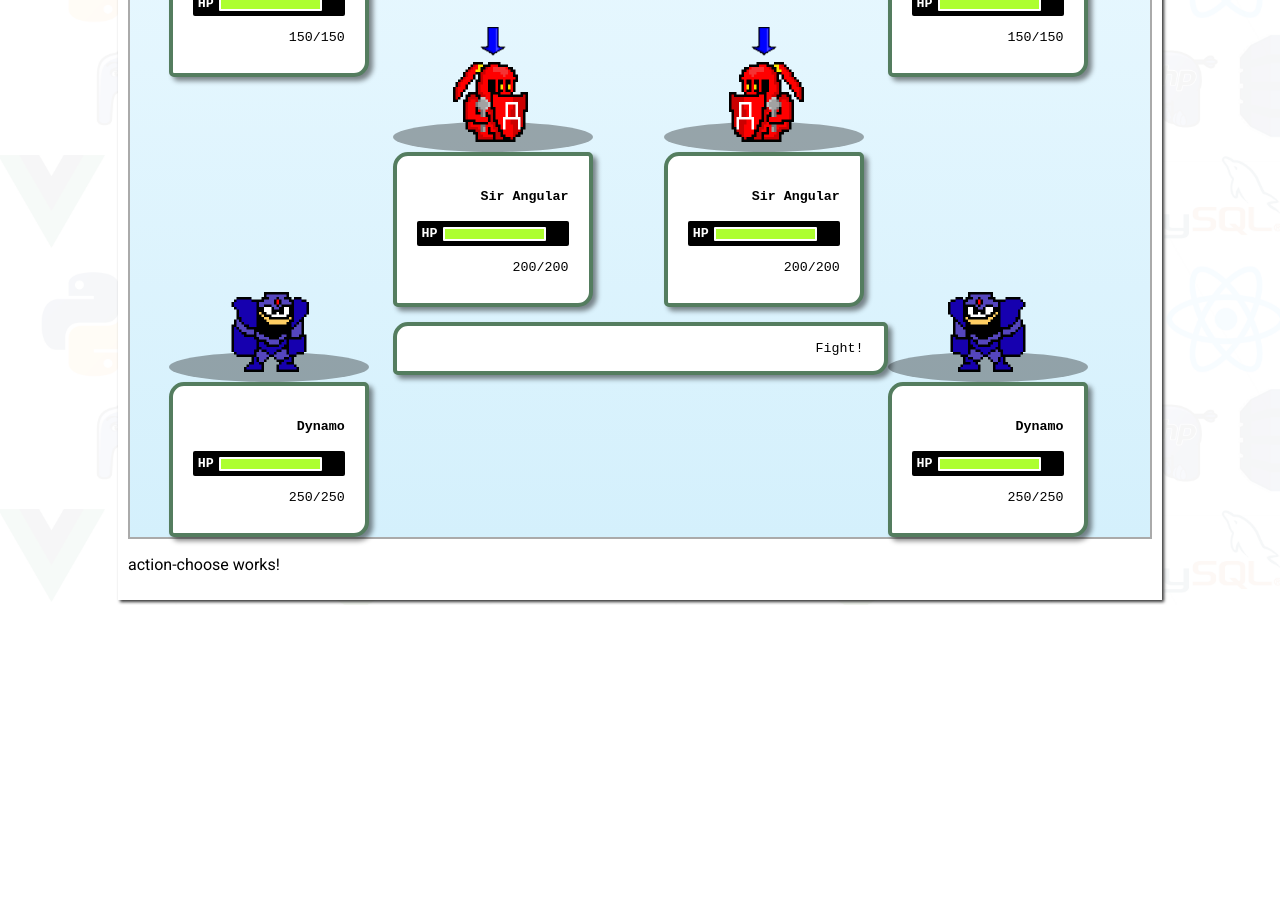
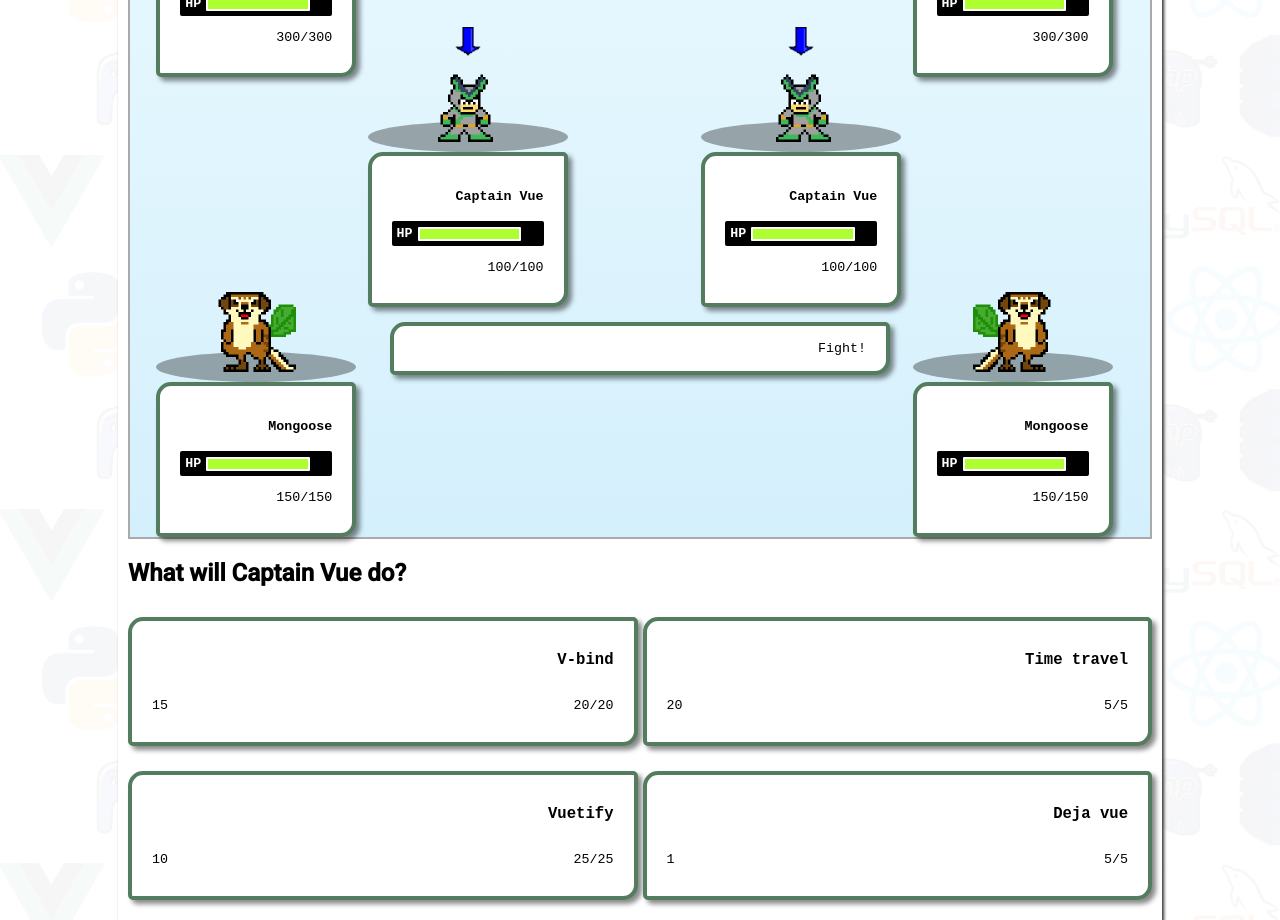
Before and after one commit to TokenRafael/stack-heroes, an Angular app: page /game in a window 1280 px wide. Shown: the part 200-1120 px from the top of the page. Before the commit the page ends 805 px from the top, so only its background shows below. Built offline with nearby package versions, Linux system fonts and the light colour scheme.

Commit message:
feat(game): action choose, front-only

```diff
--- a/package.json
+++ b/package.json
@@ -21,7 +21,9 @@
     "@angular/platform-browser": "~11.0.4",
     "@angular/platform-browser-dynamic": "~11.0.4",
     "@angular/router": "~11.0.4",
+    "@types/socket.io-client": "^1.4.34",
     "rxjs": "~6.6.0",
+    "socket.io-client": "^3.0.4",
     "tslib": "^2.0.0",
     "zone.js": "~0.10.2"
   },
--- a/src/app/game/action-choose/action-choose.component.html
+++ b/src/app/game/action-choose/action-choose.component.html
@@ -1 +1,20 @@
-<p>action-choose works!</p>
+<div *ngIf="choosingIndex <= 2">
+  <h2>What will {{ heroes[choosingIndex].name }} do?</h2>
+  <div class="moveset" *ngIf="choosingIndex <= 2">
+    <app-hexa-button
+      *ngFor="let m of getMoveset()"
+      (click)="chooseMove(m)"
+      >
+        <div>
+          <h3>{{ m.name }}</h3>
+          <div class="row">
+            <p>{{ m.pwr }}</p>
+            <p>{{ m.uses }}/{{ m.maxUsage }}</p>
+          </div>
+        </div>
+      </app-hexa-button>
+  </div>
+</div>
+<div *ngIf="choosingIndex > 2">
+  <h2>Waiting for opponents move...</h2>
+</div>
--- a/src/app/game/action-choose/action-choose.component.scss
+++ b/src/app/game/action-choose/action-choose.component.scss
@@ -0,0 +1,6 @@
+.moveset {
+  display: grid;
+  grid-template-columns: 1fr 1fr;
+  grid-template-rows: 1fr 1fr;
+  grid-gap: 5px;
+}
--- a/src/app/game/action-choose/action-choose.component.ts
+++ b/src/app/game/action-choose/action-choose.component.ts
@@ -1,15 +1,45 @@
-import { Component, OnInit } from '@angular/core';
+import { Component, OnDestroy, OnInit } from '@angular/core';
+import { Subscription } from 'rxjs';
+import { Hero } from 'src/app/shared/models/hero';
+import { Move } from 'src/app/shared/models/move';
+import { TeamService } from 'src/app/shared/services/team.service';
+import { MessageService } from '../message.service';
 
 @Component({
   selector: 'app-action-choose',
   templateUrl: './action-choose.component.html',
   styleUrls: ['./action-choose.component.scss']
 })
-export class ActionChooseComponent implements OnInit {
+export class ActionChooseComponent implements OnInit, OnDestroy {
 
-  constructor() { }
+  choosingIndex = 0;
+  heroes: Hero[];
+  heroesSubscription: Subscription;
+
+  constructor(
+    private teamService: TeamService,
+    private msgService: MessageService
+  ) { }
 
   ngOnInit(): void {
+    this.heroes = Object.values(this.teamService.getTeam());
+    this.heroesSubscription = this.teamService.teamChanged.subscribe(
+      newHeroes => this.heroes = newHeroes
+    );
+  }
+
+  ngOnDestroy(): void {
+    this.heroesSubscription.unsubscribe();
+  }
+
+  getMoveset(): Move[] {
+    return this.heroes[this.choosingIndex].moveset;
+  }
+
+  chooseMove(move: Move): void {
+    console.log(move);
+    this.msgService.setMessage(`${this.heroes[this.choosingIndex].name} will use ${move.name}.`);
+    this.choosingIndex++;
   }
 
 }
--- a/src/app/game/game-field/game-field.component.html
+++ b/src/app/game/game-field/game-field.component.html
@@ -3,14 +3,14 @@
     <app-field-char
       [chosen]="friendChosen === i"
       class="hero-grid"
-      *ngFor="let h of getIterable(dummyTeam); let i = index"
+      *ngFor="let h of playerTeam; let i = index"
       (click)="friendChosen = i"
       [hero]="h"></app-field-char>
     <app-field-char
       [chosen]="enemyChosen === i"
       [flipped]="true"
       class="hero-grid"
-      *ngFor="let h of getIterable(dummyTeam); let i = index"
+      *ngFor="let h of enemyTeam; let i = index"
       (click)="enemyChosen = i"
       [hero]="h"></app-field-char>
     <div class="msg">
--- a/src/app/game/game-field/game-field.component.scss
+++ b/src/app/game/game-field/game-field.component.scss
@@ -7,8 +7,8 @@
   grid-template-areas:
   ". c1 . . . . e1 ."
   ". c1 . . . . e1 ."
-  ". . c2 . . e2 . ."
-  ". . c2 . . e2 . ."
+  ". . c2 v v e2 . ."
+  ". . c2 v v e2 . ."
   ". c3 m m m m e3 ."
   ". c3 m m m m e3 ."
   ;
@@ -34,7 +34,12 @@
   }
   .msg {
     margin-top: 20px;
-    max-width: 500px;
+    margin-left: auto;
+    margin-right: auto;
+    width: 500px;
     grid-area: m;
   }
+  .vs {
+    grid-area: v;
+  }
 }
--- a/src/app/game/game-field/game-field.component.ts
+++ b/src/app/game/game-field/game-field.component.ts
@@ -1,7 +1,6 @@
 import { Component, OnDestroy, OnInit } from '@angular/core';
 import { Subscription } from 'rxjs';
 import { Hero } from 'src/app/shared/models/hero';
-import { HeroesService } from 'src/app/shared/services/heroes.service';
 import { TeamService } from 'src/app/shared/services/team.service';
 import { MessageService } from '../message.service';
 
@@ -23,19 +22,12 @@
 
   constructor(
     private teamService: TeamService,
-    private heroService: HeroesService,
     private msgService: MessageService
   ) { }
 
   ngOnInit(): void {
     this.playerTeam = this.teamService.getTeam();
     this.enemyTeam = this.teamService.getTeam();
-    this.dummyTeam = {
-      front: this.heroService.getHero('front', 2),
-      back: this.heroService.getHero('back', 2),
-      db: this.heroService.getHero('db', 2)
-    };
-
 
     this.msg = this.msgService.getMessage();
     this.msgSubscription = this.msgService.messageChanged.subscribe(
--- a/src/app/home/stack-picker/stack-picker.component.ts
+++ b/src/app/home/stack-picker/stack-picker.component.ts
@@ -18,7 +18,6 @@
   ) { }
 
   ngOnInit(): void {
-    this.teamService.setHero(this.name, this.stack[0]);
   }
 
 
--- a/src/app/shared/services/team.service.ts
+++ b/src/app/shared/services/team.service.ts
@@ -1,27 +1,34 @@
 import { Injectable } from '@angular/core';
+import { Subject } from 'rxjs';
 import { Hero } from '../models/hero';
+import { HeroesService } from './heroes.service';
 
 @Injectable({
   providedIn: 'root'
 })
 export class TeamService {
 
-  private team = {
-    front: null,
-    back: null,
-    db: null
-  };
+  private team: Hero[] = [
+    this.heroService.getHero('front', 0),
+    this.heroService.getHero('back', 0),
+    this.heroService.getHero('db', 0),
+  ];
 
-  constructor() { }
+  teamChanged = new Subject<Hero[]>();
+
+  constructor(
+    private heroService: HeroesService
+  ) { }
 
   setHero(stack: string, h: Hero): void {
     if (stack === 'Front-end') {
-      this.team.front = h;
+      this.team[0] = h;
     } else if (stack === 'Back-end') {
-      this.team.back = h;
+      this.team[1] = h;
     } else if (stack === 'Database') {
-      this.team.db = h;
+      this.team[2] = h;
     }
+    this.teamChanged.next(this.team);
   }
 
   getTeam(): any {
```
Also changed, not shown: 1 other file (tests, documents, lock files or other folders).
